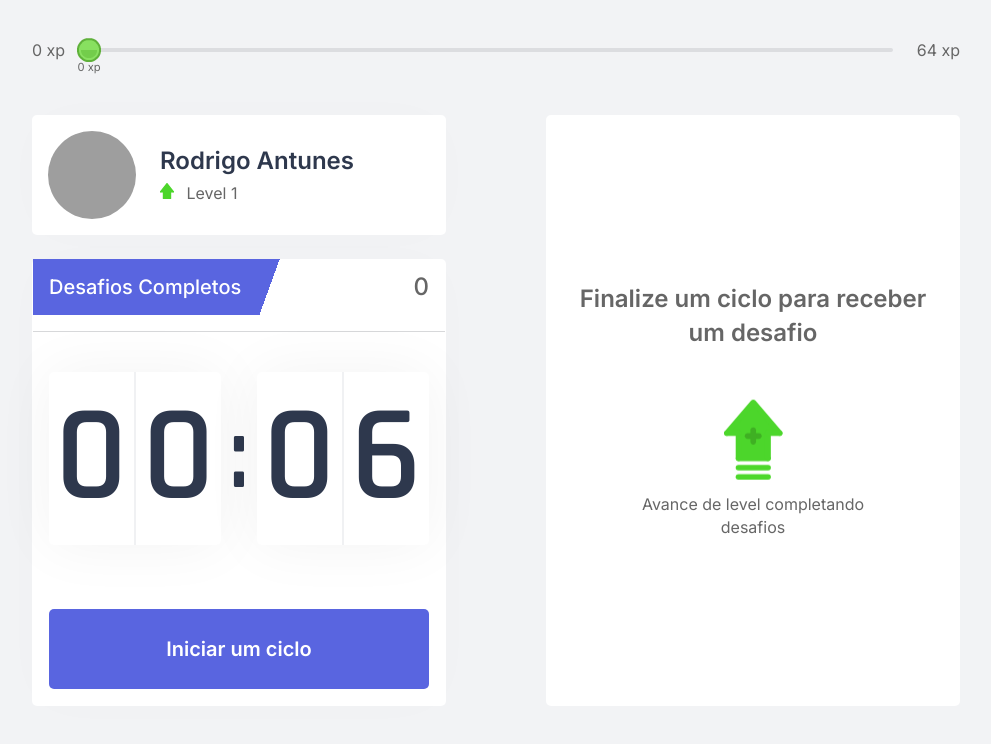
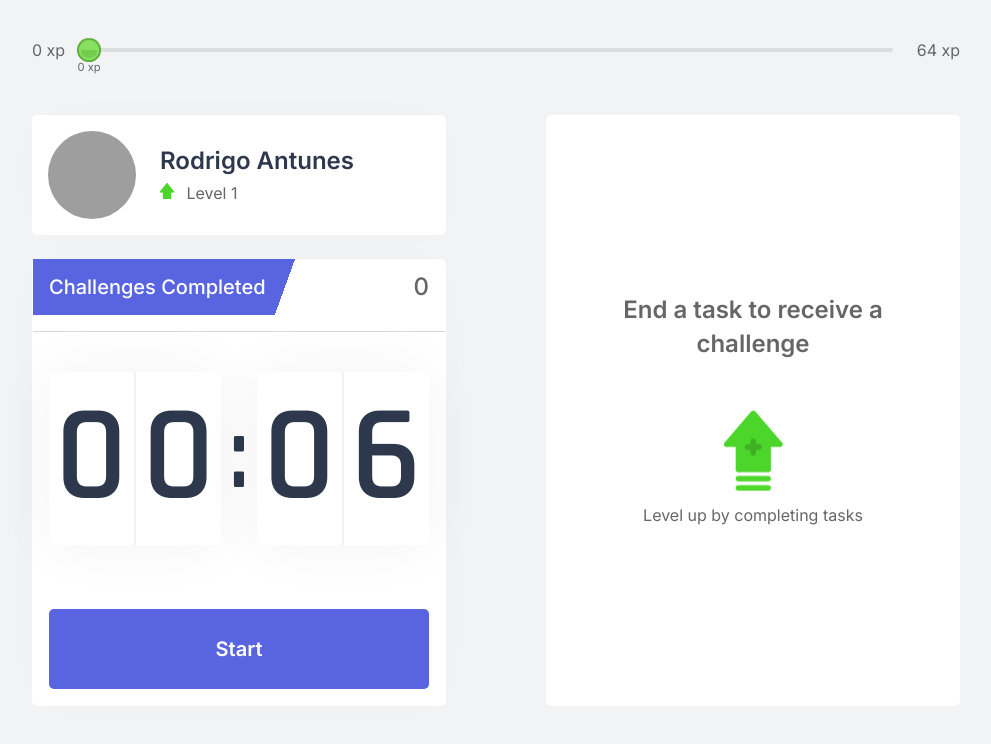
Before and after one commit to roddyka/stepbystepNext, a Next.js app: page / in a window 1280 px wide. Shown: the top 744 px of the page, without its empty margins (144-1135 px from the left). Built offline with nearby package versions, Linux system fonts and the light colour scheme; grey boxes are pictures that could not be loaded; a web font is replaced by a local one.

Commit message:
translate

```diff
--- a/src/components/ChallengeBox.tsx
+++ b/src/components/ChallengeBox.tsx
@@ -21,10 +21,10 @@ export function ChallengeBox(){
         <div className={styles.challengeBoxContainer}>
             {activeChallenge ? (
                <div className={styles.challengeActive}>
-                   <header>Ganhe {activeChallenge.amount} xp</header>
+                   <header>Win {activeChallenge.amount} xp</header>
                    <main>
                        <img className={styles.challengeImageMovement} src={`icons/${activeChallenge.type}.svg`} alt=""/>
-                       <strong>Novo desafio</strong>
+                       <strong>New Challenge</strong>
                        <p>{activeChallenge.description}</p>
                    </main>
                    <footer>
@@ -32,22 +32,22 @@ export function ChallengeBox(){
                         type="button"
                         onClick={handleChallengeFailed}
                         className={styles.challengeFailedButton}
-                        >Falhei
+                        >Failed
                         </button>
                         <button
                         type="button"
                         className={styles.challengeSucceededButton}
                         onClick={handleChallengeSucceeded}
                         >
-                            Completei
+                            Completed
                         </button>
                    </footer>
                </div>
             ) : (
                 <div className={styles.challengeNotActive}>
-                    <strong>Finalize um ciclo para receber um desafio</strong>
+                    <strong>End a task to receive a challenge</strong>
                     <p><img className={styles.challengeImageMovement} src="icons/level-up.svg" alt="level up"/>
-                Avance de level completando desafios</p>
+                    Level up by completing tasks</p>
                 </div>
             )}
         </div>
--- a/src/components/CompletedChallenges.tsx
+++ b/src/components/CompletedChallenges.tsx
@@ -6,7 +6,7 @@ export function CompletedChallenger(){
     const {challengesCompleted} = useContext(ChallengesContext)
     return (
         <div className={styles.completedChallengesCointainer}>
-            <span>Desafios Completos</span>
+            <span>Challenges Completed</span>
             <span>{challengesCompleted}</span>
         </div>
     );
--- a/src/components/Countdown.tsx
+++ b/src/components/Countdown.tsx
@@ -31,7 +31,7 @@ export function Countdown(){
             <button
                 disabled
                 className={styles.countdownButton}>
-                Ciclo encerrado
+                Tasks Closed
             </button>
         ) : (
             <>
@@ -40,14 +40,14 @@ export function Countdown(){
                         onClick={resetCountdown}
                         type="button"
                         className={`${styles.countdownButton} ${styles.countdownButtonActive}`}>
-                        Abandonar ciclo
+                        Abandon
                     </button>
                     ) : (
                         <button
                             onClick={startCountdown}
                             type="button"
                             className={styles.countdownButton}>
-                            Iniciar um ciclo
+                            Start
                     </button>
                     )}
             </>
--- a/src/components/LevelUpModal.tsx
+++ b/src/components/LevelUpModal.tsx
@@ -9,8 +9,8 @@ export function LevelUpModal(){
         <div className={styles.overlay}>
             <div className={styles.container}>
                 <header>{level}</header>
-                <strong>Parabéns!</strong>
-                <p>Você alcançou um novo nivel!</p>
+                <strong>Level Up!</strong>
+                <p>You are awesome! <br />keep up the great work!</p>
                 <button onClick={closeLevelUpModal} type="button"><img src="/icons/close.svg" alt="fechar modal"/></button>
             </div>
         </div>
--- a/src/styles/components/CompletedChallenger.module.css
+++ b/src/styles/components/CompletedChallenger.module.css
@@ -15,7 +15,7 @@
 	color: white;
 	width: 70%;
 	padding: 0.5rem;
-	background-image: linear-gradient(110deg, #5965e0 80%, var(--white) 5%);
+	background-image: linear-gradient(110deg, #5965e0 85%, var(--white) 5%);
 	padding: 1rem;
 }
 
```
